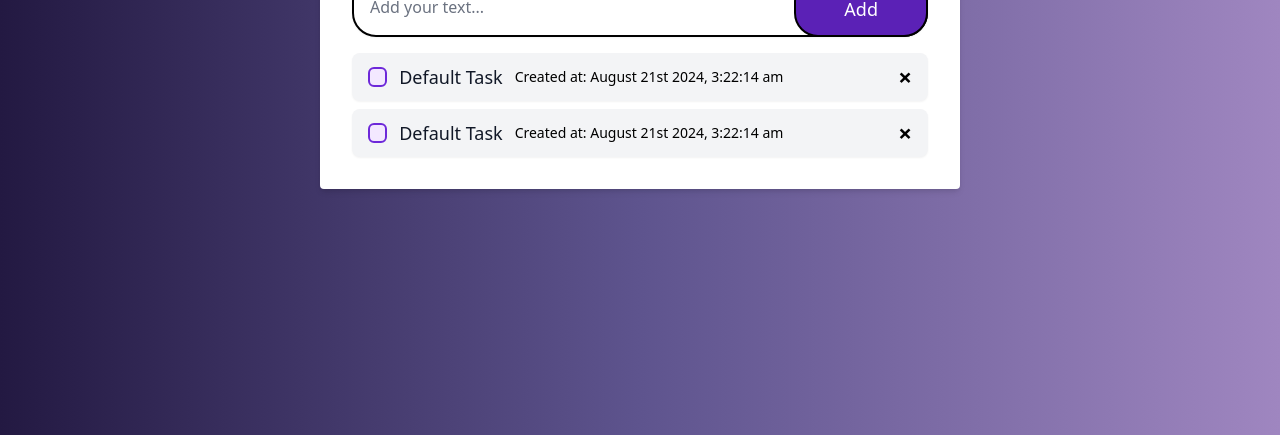
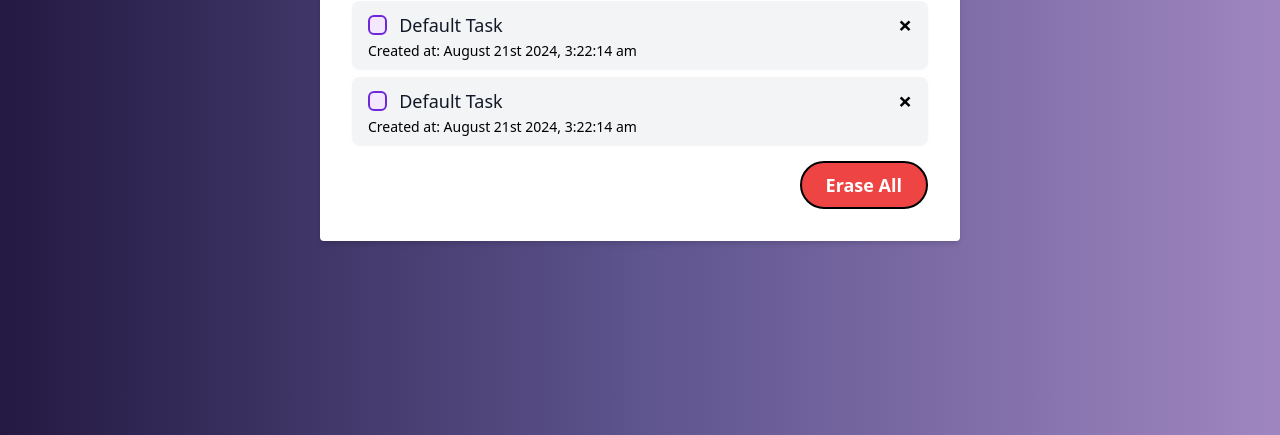
Before and after one commit to nhuhuynh1508/Simple-Calculator, a website: page public/index.html in a window 1280 px wide. Shown: the part 365-800 px from the top of the page. Drawn offline with nearby package versions, Linux system fonts and the light colour scheme; a web font is replaced by a local one.

Commit message:
minor fixes

```diff
--- a/public/index.html
+++ b/public/index.html
@@ -36,30 +36,51 @@
                 class="bg-white border-2 border-black rounded-3xl px-4 py-4 pr-20 w-full shadow-sm focus:outline-none focus:ring-2 focus:ring-black"
                 type="text" placeholder="Add your text..." id="input-box">
             <button
-                class="absolute right-0 top-1/2 transform -translate-y-1/2 h-full bg-violet-800 text-white rounded-3xl px-12 py-4 text-lg font-serif border-2 border-black hover:bg-violet-300 hover:text-black"
+                class="absolute right-0 top-1/2 transform -translate-y-1/2 h-full bg-violet-800 text-white rounded-3xl px-12 py-4 text-lg font-semibold border-2 border-black hover:bg-violet-300 hover:text-black"
                 onClick="addTask()">Add</button>
         </div>
 
-        <!--Task List-->
+        <!-- Task List -->
         <ul class="list-checkbox space-y-2 pt-4" id="list">
-            <li class="flex items-center bg-gray-100 px-4 py-2 rounded-lg shadow-sm hover:bg-gray-200">
-                <input type="checkbox" class="custom-checkbox">
-                <label contenteditable="true" class="ml-3 text-lg text-gray-900">Default Task</label>
-                <span class="ml-3 text-sm text-black-500" id="created-at">
-                    <script>
-                        document.getElementById('created-at').textContent = `Created at: ${moment().format('MMMM Do YYYY, h:mm:ss a')}`;
-                    </script>
-                </span>
-
-                <span
-                    class="ml-auto cursor-pointer text-black text-2xl hover:text-red-700 font-bold remove-task">&times;
-                </span>
+            <li class="bg-gray-100 px-4 py-2 rounded-lg shadow-sm hover:bg-gray-200">
+                <div class="flex items-center">
+                    <input type="checkbox" class="custom-checkbox">
+                    <label contenteditable="true" class="ml-3 text-lg text-gray-900">Default Task</label>
+                    <span
+                        class="ml-auto cursor-pointer text-black text-2xl hover:text-red-700 font-bold remove-task" onclick="removeTask(this)">&times;
+                    </span>
+                </div>
+                <span class="ml-6 text-sm text-black-500 block" id="created-at"></span>
+                <script>
+                    document.getElementById('created-at').textContent = `Created at: ${moment().format('MMMM Do YYYY, h:mm:ss a')}`;
+                </script>
             </li>
         </ul>
 
-
+        <!-- Erase All button -->
+        <div class="mt-4 flex justify-end">
+            <button class="text-white border-2 border-black bg-red-500 rounded-full px-6 py-2 text-lg font-semibold hover:bg-red-700 focus:outline-none focus:ring-2 focus:ring-red-800"
+                onclick="eraseAllTasks()">
+                Erase All
+            </button>
+        </div>
 
     </div>
+
+    <script>
+        function removeTask(element) {
+            const taskItem = element.parentElement.parentElement;
+            taskItem.remove();
+            saveTask(); // Save changes to local storage after removal
+        }
+
+        function eraseAllTasks() {
+            const checkboxList = document.getElementById('list');
+            checkboxList.innerHTML = ""; // Clear all tasks from the DOM
+            localStorage.removeItem('tasks'); // Remove all tasks from local storage
+        }
+    </script>
+
 </body>
 <script src="script.js"></script>
 
--- a/public/script.js
+++ b/public/script.js
@@ -19,7 +19,11 @@ function addTask() {
 function createTicket(info, creationTime) {
     // Create a new list item
     let li = document.createElement('li');
-    li.className = 'flex items-center bg-gray-100 px-4 py-2 rounded-lg shadow-sm hover:bg-gray-200';
+    li.className = 'bg-gray-100 px-4 py-2 rounded-lg shadow-sm hover:bg-gray-200';
+
+    // Create a div to hold the checkbox, label, and remove icon
+    let div = document.createElement('div');
+    div.className = 'flex items-center';
 
     // Create a checkbox
     let checkbox = document.createElement('input');
@@ -32,28 +36,38 @@ function createTicket(info, creationTime) {
     label.contentEditable = 'true';
     label.textContent = info;
 
-    // Create a timestamp element
-    let timestamp = document.createElement('span');
-    timestamp.className = 'ml-3 text-sm text-black-500';
-    timestamp.textContent = `Created at: ${creationTime}`;
-
     // Create a remove icon
     let removeIcon = document.createElement('span');
     removeIcon.innerHTML = '&times;';
-    removeIcon.className = 'ml-auto cursor-pointer text-black text-2xl hover:text-red-700 font-bold';
+    removeIcon.className = 'ml-auto cursor-pointer text-black text-2xl hover:text-red-700 font-bold remove-task';
     removeIcon.addEventListener('click', function () {
         li.remove();
         saveTask(); // Update storage after removal
     });
 
-    // Append elements to the list item
-    li.appendChild(checkbox);
-    li.appendChild(label);
+    // Append checkbox, label, and remove icon to the div
+    div.appendChild(checkbox);
+    div.appendChild(label);
+    div.appendChild(removeIcon);
+
+    // Append the div to the list item
+    li.appendChild(div);
+
+    // Create a timestamp element
+    let timestamp = document.createElement('span');
+    timestamp.className = 'ml-6 text-sm text-black-500 block';
+    timestamp.textContent = `Created at: ${creationTime}`;
+
+    // Append the timestamp to the list item, after the div
     li.appendChild(timestamp);
-    li.appendChild(removeIcon);
 
     // Append the list item to the list
     checkboxList.appendChild(li);
+}
+
+function eraseAllTasks() {
+    checkboxList.innerHTML = "";
+    localStorage.removeItem('tasks');
 }
 
 function saveTask() {
```
Also changed, not shown: public/output.css.
